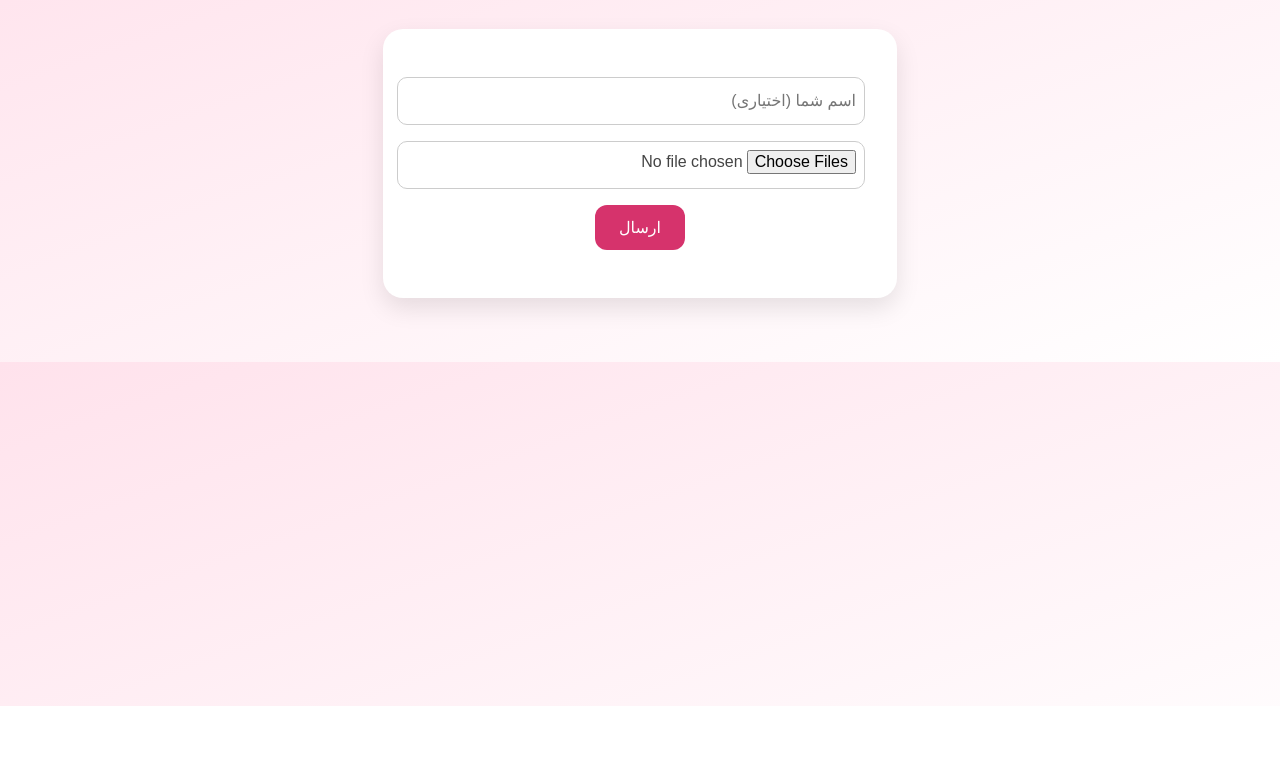
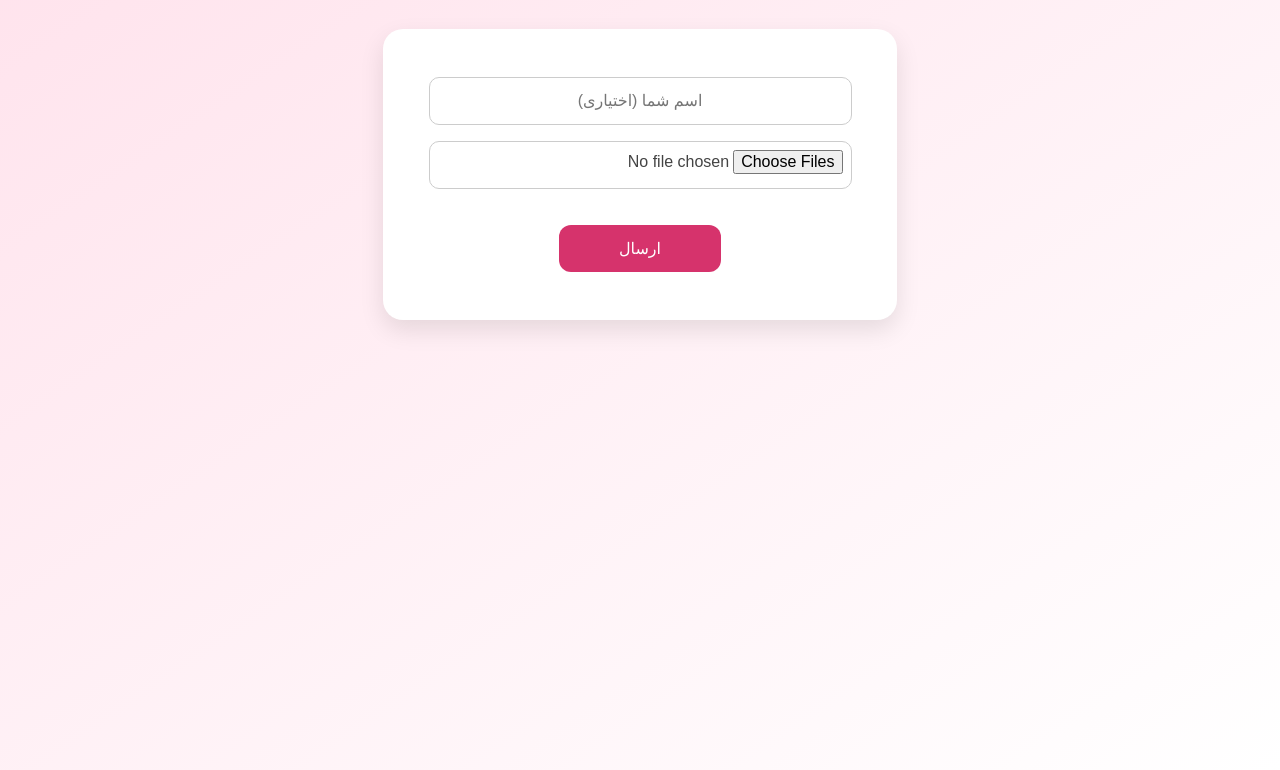
Before and after one commit to mmdana/wedding, a plain HTML site: page index.html in a window 1280 px wide. Shown: the part 94-864 px from the top of the page. Before the commit the page ends 800 px from the top, so only its background shows below. Drawn offline with Linux system fonts and the light colour scheme.

Commit message:
Update index.html

```diff
--- a/index.html
+++ b/index.html
@@ -13,6 +13,7 @@
       margin: 0;
       text-align: center;
       color: #444;
+      height: 100vh;
     }
 
     h1 {
@@ -34,21 +35,23 @@
       margin: 1rem auto;
       font-size: 1rem;
       padding: 0.5rem;
-      width: 100%;
+      width: 90%;
       border: 1px solid #ccc;
       border-radius: 10px;
       height: 30px;
+      text-align: center;
     }
 
     button {
       background: #d6336c;
       color: #fff;
       border: none;
-      padding: 0.8rem 1.5rem;
       font-size: 1rem;
       border-radius: 12px;
       cursor: pointer;
       transition: background 0.3s ease;
+      margin-top: 20px;
+      padding: 14px 60px;
     }
 
     button:hover {
```
